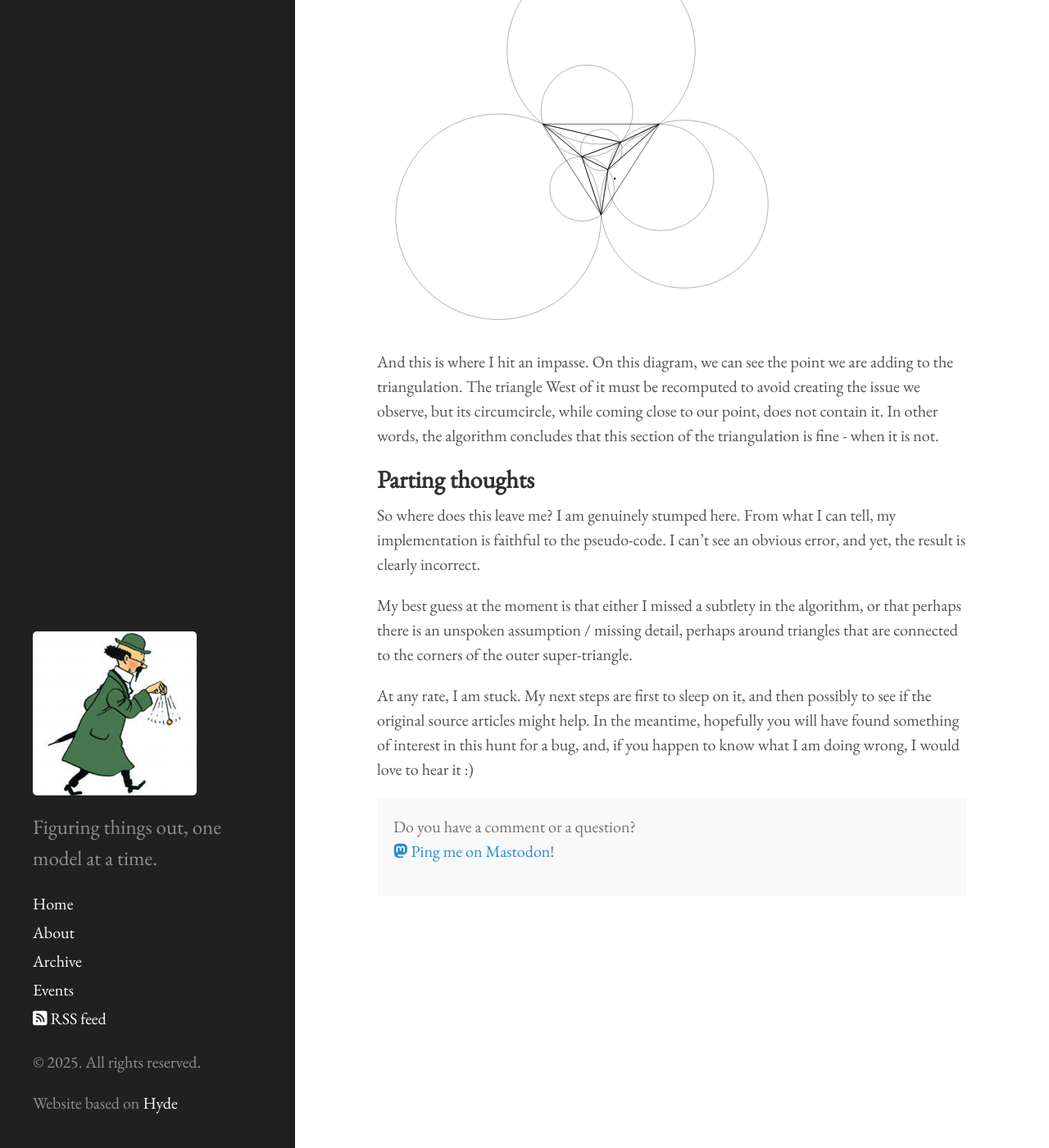
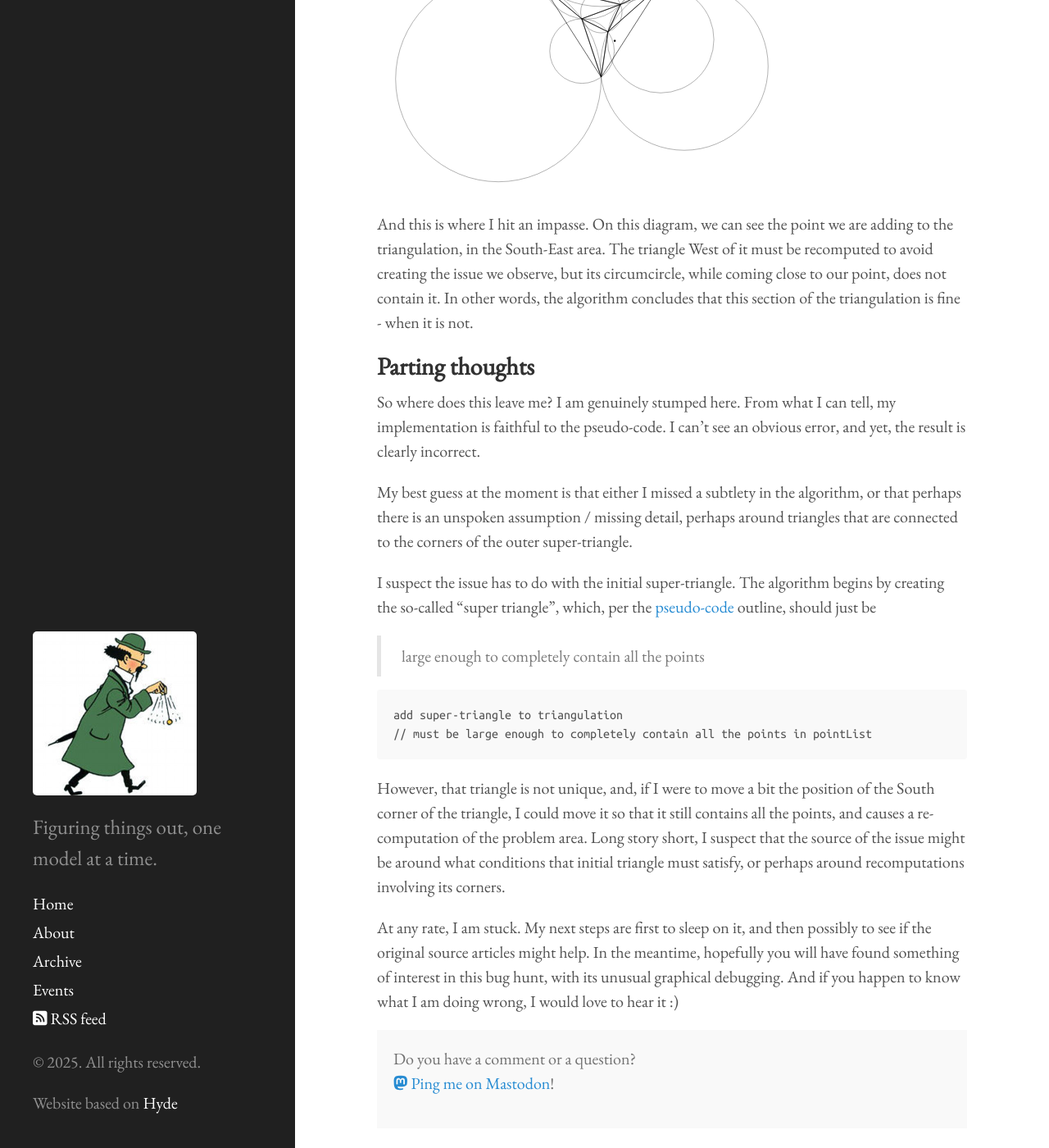
Before and after one commit to mathias-brandewinder/mathias-brandewinder.github.io, a Jekyll site: the page built from _posts/2025-04-16-delaunay-algorithm-impasse.md, in a window 1280 px wide and 1400 px high, scrolled down 12816 px. Shown: the whole window at 82% size. Built offline with Jekyll 4.4.1, drawn with Linux system fonts in a browser that asks for light colours; some of the changed text lies outside the part shown.

Commit message:
minor updates

````diff
--- a/_posts/2025-04-16-delaunay-algorithm-impasse.md
+++ b/_posts/2025-04-16-delaunay-algorithm-impasse.md
@@ -17,8 +17,7 @@
 
 Anyways, let's get into it. Per the [Wikipedia entry][2]:
 
->>>
-a Delaunay triangulation [...] of a set of points in the plane subdivides their
+> a Delaunay triangulation [...] of a set of points in the plane subdivides their
 convex hull into triangles whose circumcircles do not contain any of the points;
 that is, each circumcircle has its generating points on its circumference, but
 all other points in the set are outside of it. This maximizes the size of the
@@ -107,8 +106,7 @@
 
 This is still pretty, but it can't be right. From the Wikipedia entry:
 
->>>
-a Delaunay triangulation [...] of a set of points in the plane
+> a Delaunay triangulation [...] of a set of points in the plane
 **subdivides their convex hull** into triangles
 
 The result should be a convex hull, that is, the outer boundary should be
@@ -413,12 +411,12 @@
 </svg>
 
 This does unfortunately not look like a fluke. I can observe bends inwards
-occurring multiple times, in images 7, 8, 13.
+occurring multiple times, for example in images 7, 8, 13.
 
-After Denial I switched straight to Acceptance: I must have made a bone-headed
+So I switched from Denial to Acceptance: I must have made a bone-headed
 coding error somewhere. Fine, but... how do I even approach understanding what
 might be going wrong? The first problem occurs on image 7, and there are
-already 10 points involved, this is going to be a nightmare to work with.
+already 10 points involved. This is going to be a nightmare to work with.
 
 My first step was to try and shrink the problem to the smallest failing case I
 could. With a bit of tinkering and intuition, I ended up reproducing the issue
@@ -442,7 +440,10 @@
 
 Great. Now that we have a small test case, let's dig in. We'll run the
 triangulation before and after the step where things go off the rails,
-including the outer super-triangle for completeness:
+including the outer super-triangle, which is relevant to how the triangulation
+is updated:
+
+**Before**
 
 <svg width="500" height="500" viewbox="-68.12109349673665 -17.732218201380324 254.6004777097146 198.45172146961636">
   <circle cx="86.23701538249712" cy="99.53470812157481" r="2" />
@@ -480,13 +484,13 @@
     badTriangles := empty set
     for each triangle in triangulation do
         // first find all the triangles that are no longer valid due to the insertion
-        **if point is inside circumcircle of triangle**
+        if point is inside circumcircle of triangle
             add triangle to badTriangles
 ```
 
 When a point is added, we take the existing triangles, and, if the point is
-inside the circumcircle of a triangle, we recompute it. Let's visualize these
-circles then:
+inside the circumcircle of a triangle, we add it to the list of "bad triangles"
+that need to be recomputed. Let's visualize these circles then:
 
 <svg width="500" height="500" viewbox="-386.4345976284119 -378.787617873126 814.6234155230543 794.6288569119026">
   <circle cx="86.23701538249712" cy="99.53470812157481" r="2" />
@@ -507,10 +511,11 @@
 </svg>
 
 And this is where I hit an impasse. On this diagram, we can see the point we
-are adding to the triangulation. The triangle West of it must be recomputed to
-avoid creating the issue we observe, but its circumcircle, while coming close
-to our point, does not contain it. In other words, the algorithm concludes that
-this section of the triangulation is fine - when it is not.
+are adding to the triangulation, in the South-East area. The triangle West of
+it must be recomputed to avoid creating the issue we observe, but its
+circumcircle, while coming close to our point, does not contain it. In other
+words, the algorithm concludes that this section of the triangulation is fine -
+when it is not.
 
 ## Parting thoughts
 
@@ -523,10 +528,29 @@
 perhaps around triangles that are connected to the corners of the outer
 super-triangle.
 
+I suspect the issue has to do with the initial super-triangle. The algorithm
+begins by creating the so-called "super triangle", which, per the
+[pseudo-code][4] outline, should just be
+
+> large enough to completely contain all the points
+
+```
+add super-triangle to triangulation
+// must be large enough to completely contain all the points in pointList
+```
+
+However, that triangle is not unique, and, if I were to move a bit the
+position of the South corner of the triangle, I could move it so that it still
+contains all the points, and causes a re-computation of the problem area. Long
+story short, I suspect that the source of the issue might be around what
+conditions that initial triangle must satisfy, or perhaps around recomputations
+involving its corners.
+
 At any rate, I am stuck. My next steps are first to sleep on it, and then
 possibly to see if the original source articles might help. In the meantime,
-hopefully you will have found something of interest in this hunt for a bug,
-and, if you happen to know what I am doing wrong, I would love to hear it :)
+hopefully you will have found something of interest in this bug hunt, with its
+unusual graphical debugging. And if you happen to know what I am doing wrong,
+I would love to hear it :)
 
 [1]: https://en.wikipedia.org/wiki/Bowyer%E2%80%93Watson_algorithm
 [2]: https://en.wikipedia.org/wiki/Delaunay_triangulation
````
Also changed, not shown: other parts of _posts/2025-04-16-delaunay-algorithm-impasse.md (+6 -3 lines).
